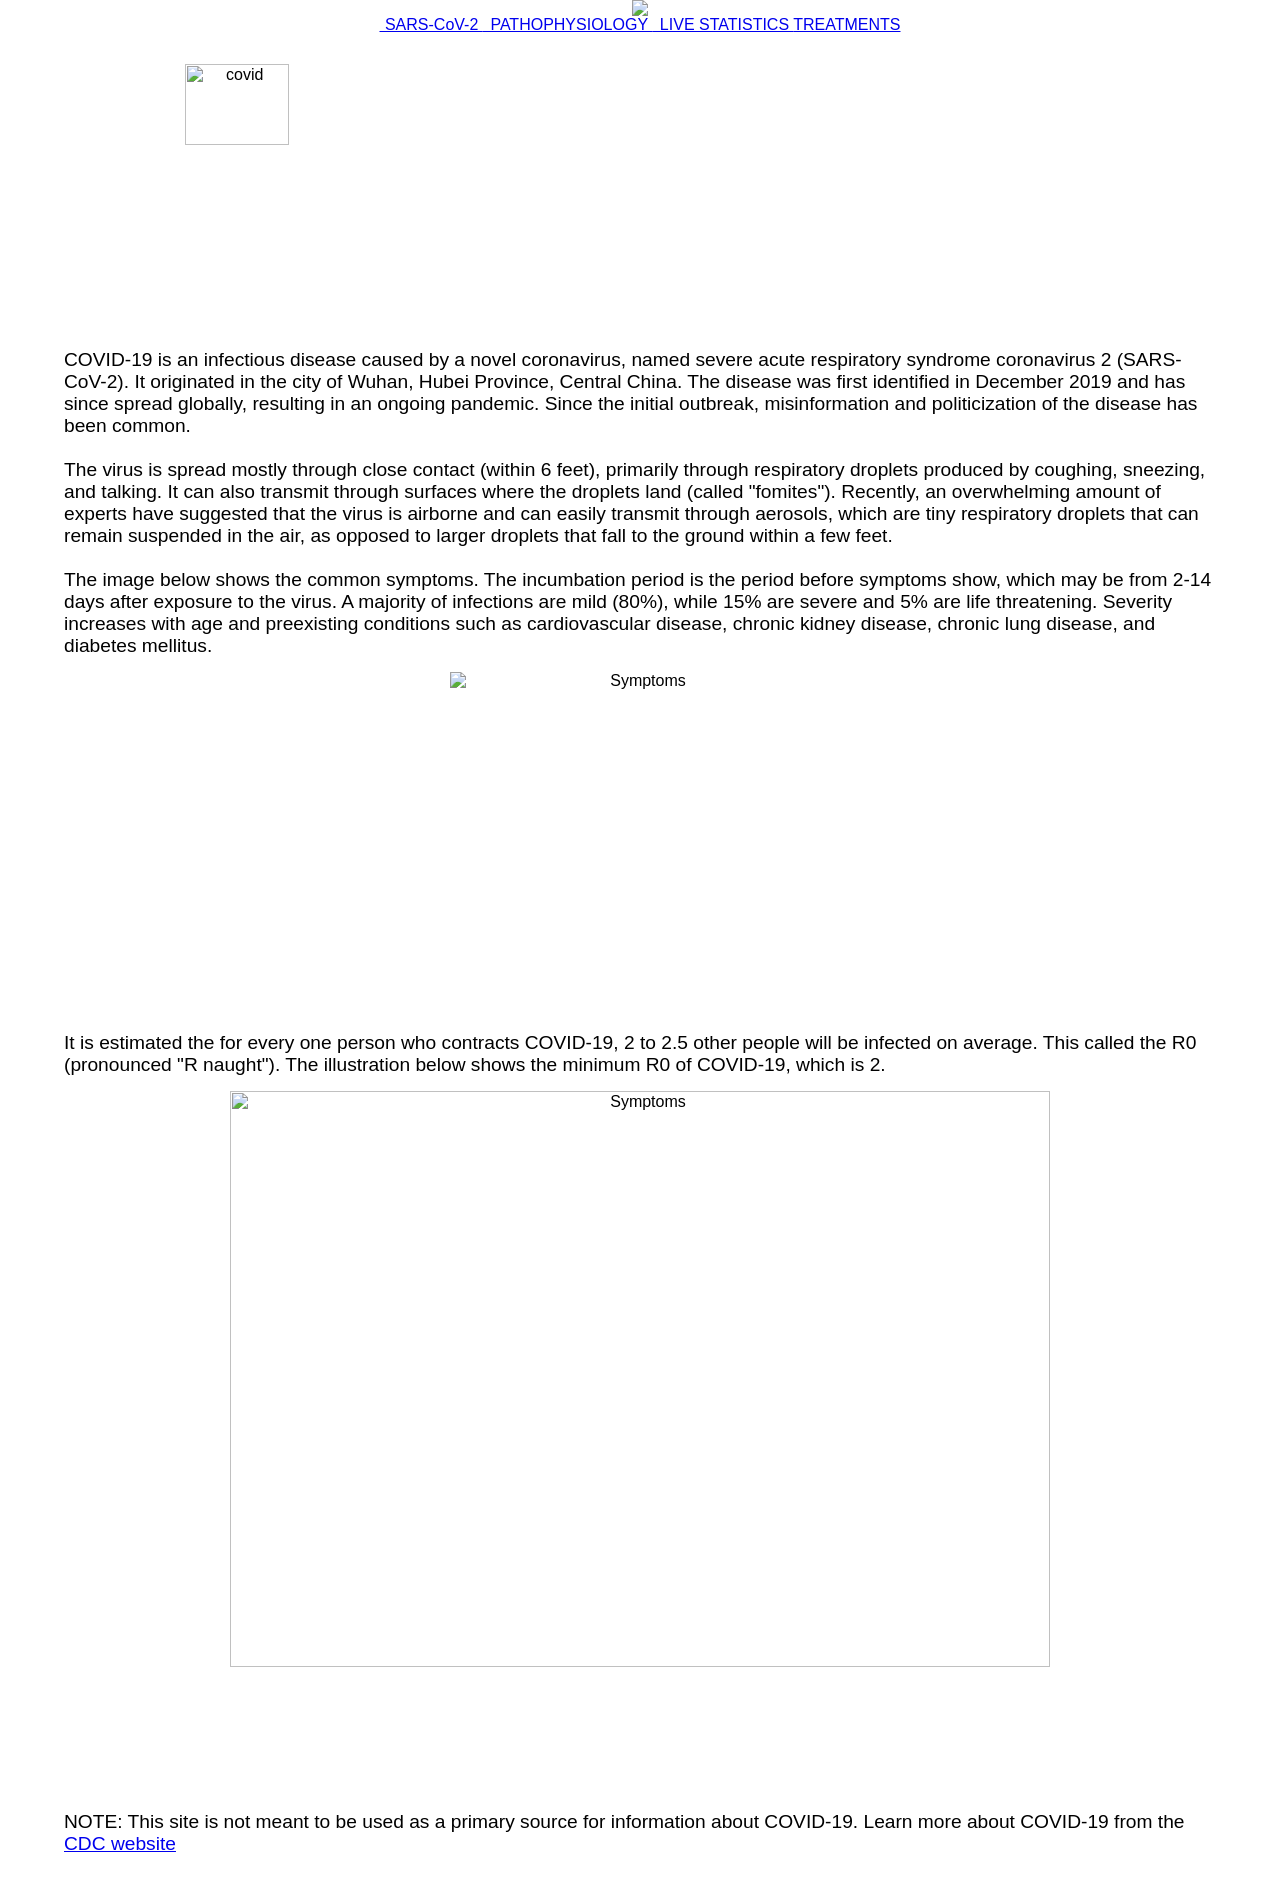
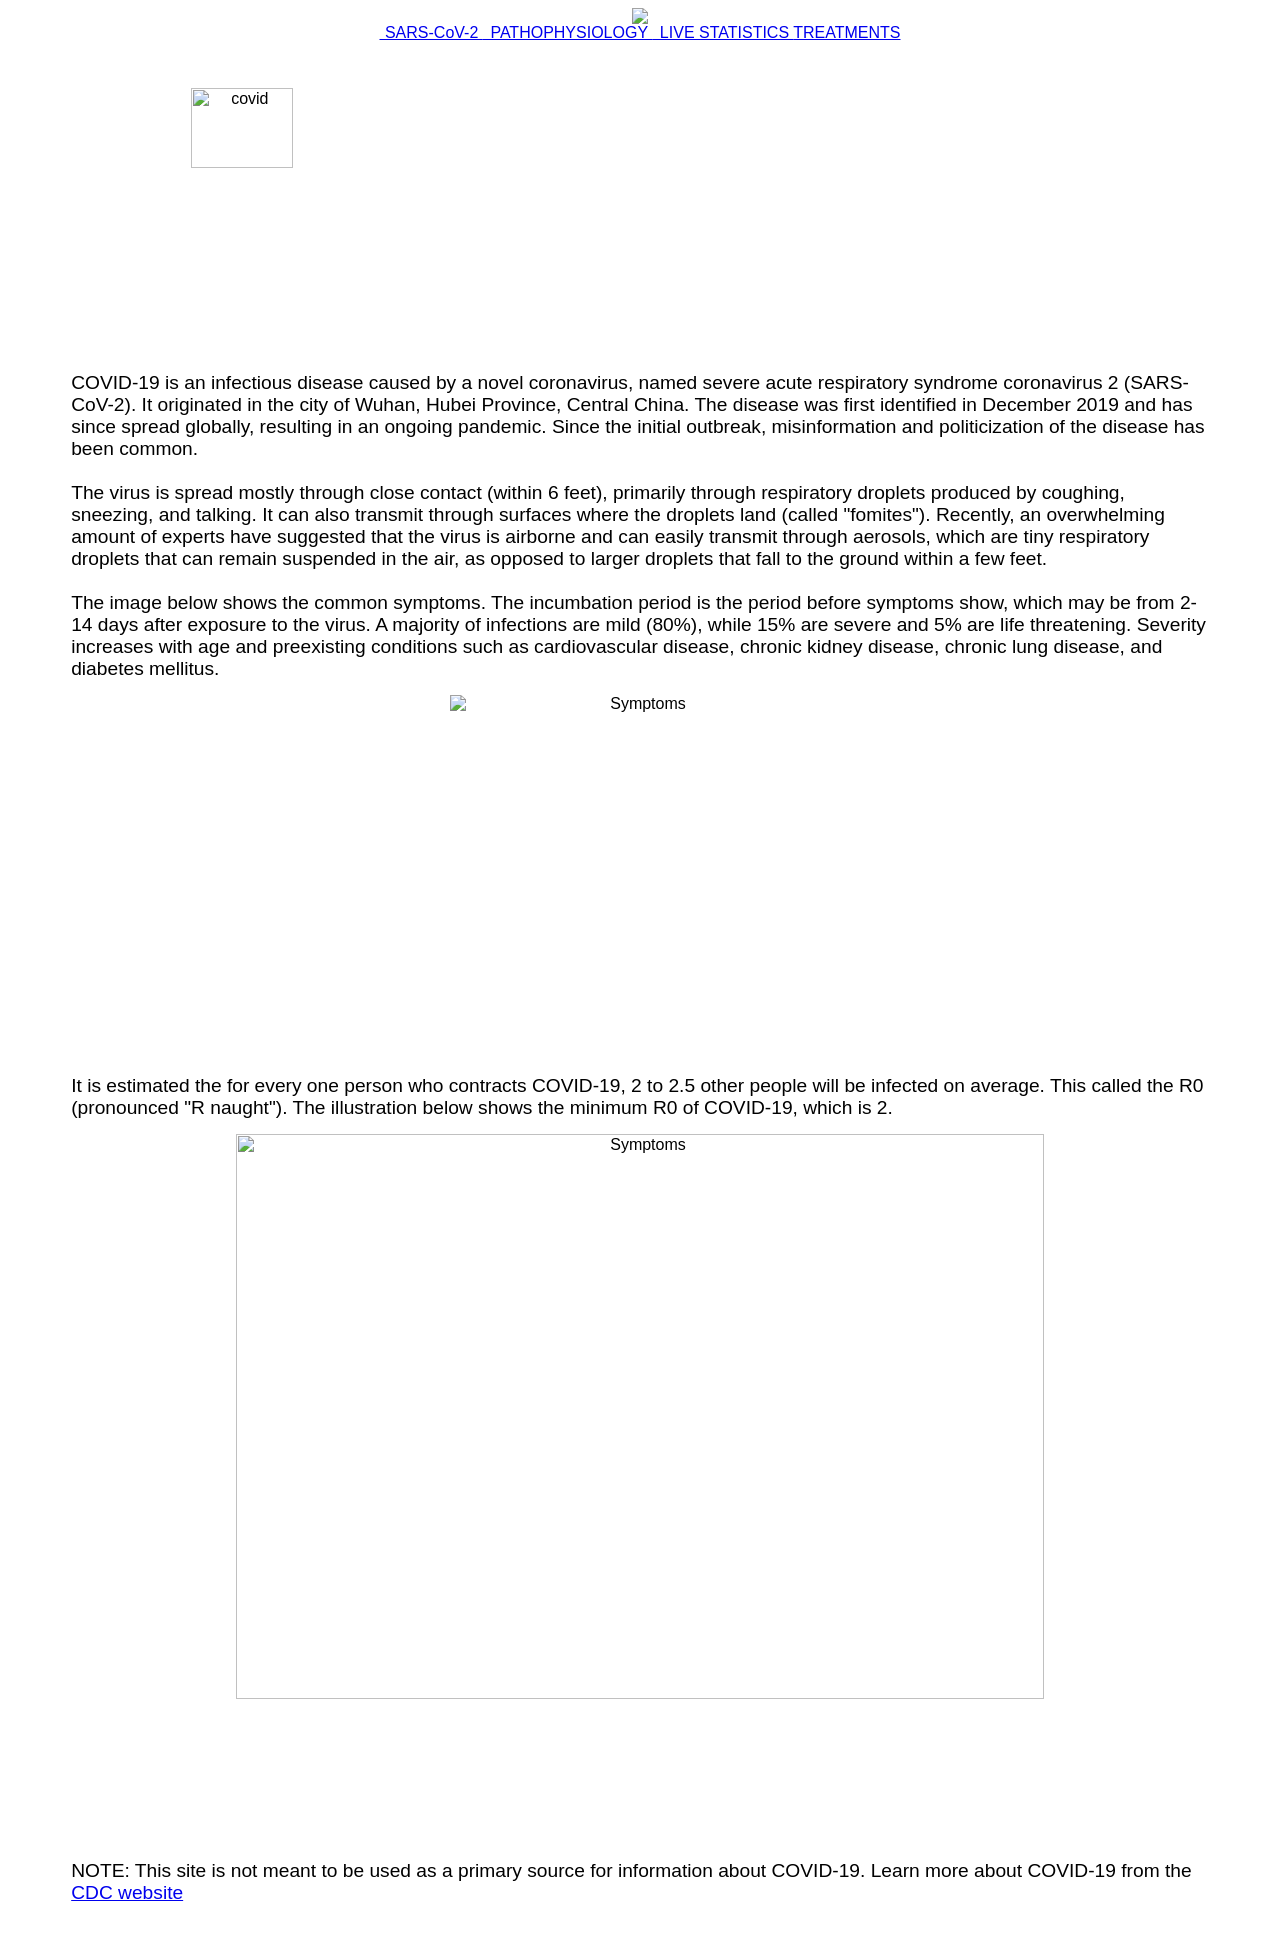

add dark mode toggle, express server, and layout fixes

--- a/style.css
+++ b/style.css
@@ -1,5 +1,4 @@
 * {
-    margin: auto;
     font-family: "Arial", sans-serif;
     text-align: center;
 }
@@ -8,24 +7,24 @@
 .page {
     font-family: "Arial", sans-serif;
     text-align: center;
-    width: 100%;
-    height: 100%;
 }
 .logo-container {
-  display: float;
+  display: block;
   justify-content: center;
   align-items: center;
 }
 
 
 .widget {
-    margin-top: 55px;
-    margin-left: 5%;
-    margin-right: 5%;
+    margin-left: 15%;
+    margin-right: 15%;
     margin-bottom: 25px;
-    border: rgb(164, 164, 164) 1px solid;
-    border-radius: 3px;
-
+    margin-top: 25px;
+    padding: 25px;
+    justify-content: center;
+    align-items: center;
+    background-color: rgb(255, 255, 255);
+    box-shadow: 0px 0px 10px 0px rgba(0, 0, 0, 0.2);
 }
 
 p{
@@ -40,4 +39,41 @@ p{
 div{
     justify-content: center;
     align-items: center;
+}
+.w3-light-grey {
+  background-color: #5c5c5c !important;
+}
+
+#leftMenu {
+  position: absolute;
+  background-color: #5c5c5c;
+  z-index: 1;
+  display:grid
+}
+
+body.dark-mode {
+  background-color: #515151;
+  color: #d3d3d3;
+}
+
+body.dark-mode .w3-light-grey {
+  background-color: #aaaaaa !important;
+}
+
+body.dark-mode .widget {
+  background-color: #444444;
+}
+
+body.dark-mode #leftMenu {
+  background-color: #3a3a3a;
+  color: #d3d3d3;
+}
+
+body.dark-mode #leftMenu a,
+body.dark-mode #leftMenu button {
+  color: #d3d3d3;
+}
+
+body.dark-mode #darkModeIcon {
+  filter: brightness(0) invert(1) brightness(0.67);
 }
